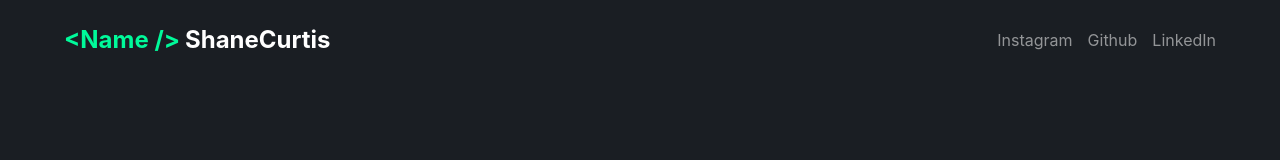
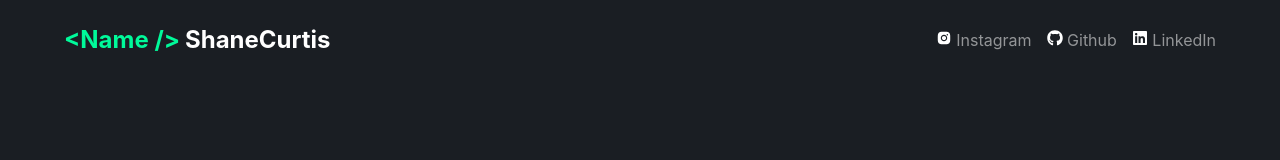
Before and after one commit to ShaneSaw1705/devportfolio, a React (Vite) app: page / in a window 1280 px wide. Shown: the top 160 px of the page. Built offline with nearby package versions, Linux system fonts and the light colour scheme.

Commit message:
Added icon compatibility

```diff
--- a/package.json
+++ b/package.json
@@ -14,7 +14,8 @@
   },
   "dependencies": {
     "react": "^18.2.0",
-    "react-dom": "^18.2.0"
+    "react-dom": "^18.2.0",
+    "react-icons": "^5.1.0"
   },
   "devDependencies": {
     "@types/react": "^18.2.66",
--- a/src/assets/HeaderHero.jsx
+++ b/src/assets/HeaderHero.jsx
@@ -1,4 +1,5 @@
 import "../css/HeaderHero.css";
+import { IoMail } from "react-icons/io5";
 
 export const HeroHeader = () => {
   return (
--- a/src/assets/NavBar.jsx
+++ b/src/assets/NavBar.jsx
@@ -1,4 +1,7 @@
 import "../css/NavBar.css";
+import { FaGithub } from "react-icons/fa";
+import { AiFillInstagram } from "react-icons/ai";
+import { FaLinkedin } from "react-icons/fa";
 
 export const NavBar = () => {
   return (
@@ -11,13 +14,19 @@ export const NavBar = () => {
         </div>
         <ul className="socials">
           <li>
-            <a href="#">Instagram</a>
+            <a href="#">
+              <AiFillInstagram /> Instagram
+            </a>
           </li>
           <li>
-            <a href="https://github.com/ShaneSaw1705">Github</a>
+            <a href="https://github.com/ShaneSaw1705">
+              <FaGithub /> Github
+            </a>
           </li>
           <li>
-            <a href="#">LinkedIn</a>
+            <a href="#">
+              <FaLinkedin /> LinkedIn
+            </a>
           </li>
         </ul>
       </div>
--- a/src/css/NavBar.css
+++ b/src/css/NavBar.css
@@ -39,5 +39,4 @@
 
 .socials a:hover {
   color: mediumspringgreen;
-  text-decoration: underline;
 }
```
Also changed, not shown: 1 other file (tests, documents, lock files or other folders).
